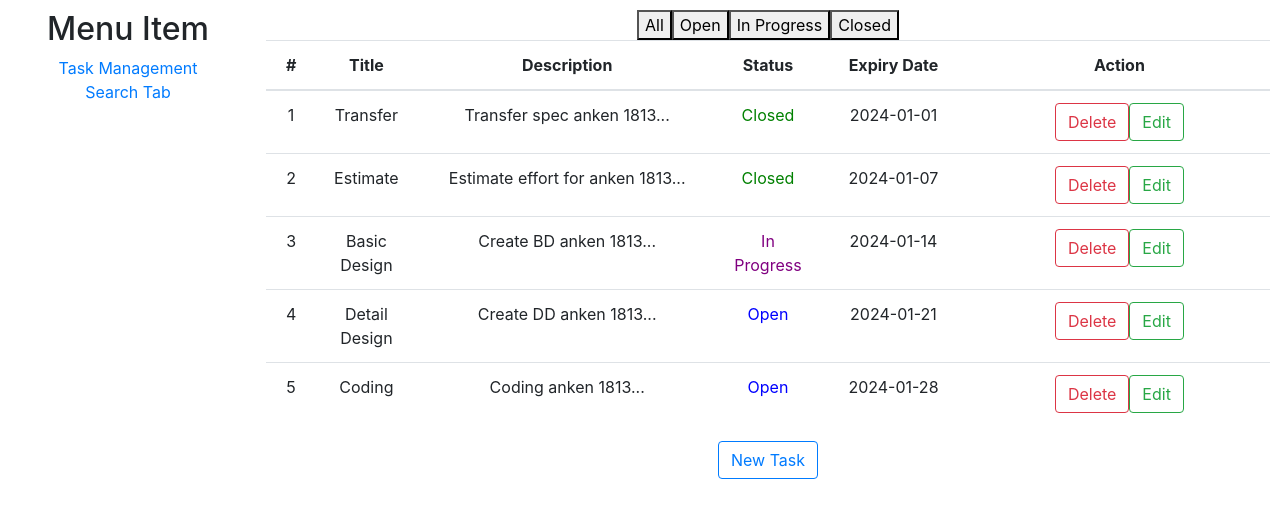
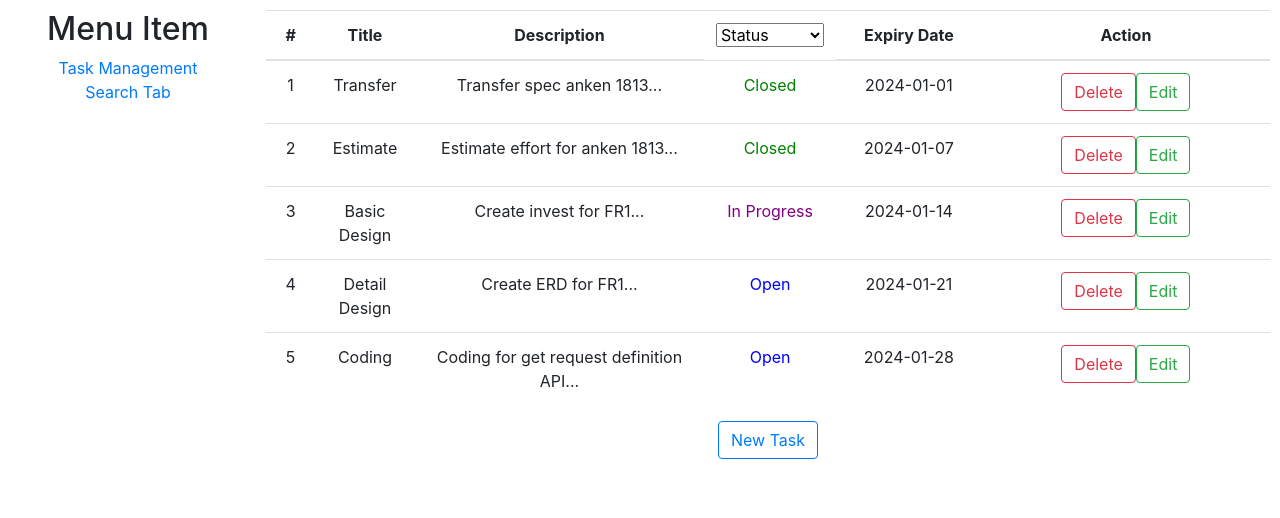
Before and after one commit to nhatyg/taskManagement, a React (Create React App) app: page / in a window 1280 px wide. Shown: the top 518 px of the page. Built offline with nearby package versions, Linux system fonts and the light colour scheme.

Commit message:
updtae layout filer status

```diff
--- a/src/components/Task.js
+++ b/src/components/Task.js
@@ -223,20 +223,20 @@ class TaskList extends React.Component {
           </form>
         )}
         <form onSubmit={this.handleFormSubmit}>
-          <div>
-            {/* ... code hiển thị các nút lọc */}
-            <button onClick={() => this.handleFilterChange('all')}>All</button>
-            <button onClick={() => this.handleFilterChange('1')}>Open</button>
-            <button onClick={() => this.handleFilterChange('2')}>In Progress</button>
-            <button onClick={() => this.handleFilterChange('3')}>Closed</button>
-          </div>
           <table className="table table-hover table-responsive-lg">
             <thead>
               <tr>
                 <th style={{ width: "5%" }} className="text-center">#</th>
                 <th style={{ width: "10%" }} className="text-center">Title</th>
                 <th style={{ width: "30%" }} className="text-center">Description</th>
-                <th style={{ width: "10%" }} className="text-center">Status</th>
+                <td style={{ width: "10%" }} className="text-center">
+                  <select className="form-select" value={this.state.filterStatus} onChange={(e) => this.handleFilterChange(e.target.value)}>
+                    <option value="all">Status</option>
+                    <option value="1">Open</option>
+                    <option value="2">In Progress</option>
+                    <option value="3">Closed</option>
+                  </select>
+                </td>
                 <th style={{ width: "15%" }} className="text-center">Expiry Date</th>
                 <th style={{ width: "30%" }} >Action</th>
               </tr>
--- a/src/mocks/task.js
+++ b/src/mocks/task.js
@@ -16,14 +16,14 @@ export const taskData = [
   {
     id: 3,
     title: "Basic Design",
-    description: "Create BD anken 1813...",
+    description: "Create invest for FR1...",
     status: 2,
     expiryDate: "2024-01-14"
   },
   {
     id: 4,
     title: "Detail Design",
-    description: "Create DD anken 1813...",
+    description: "Create ERD for FR1...",
     status: 1,
     expiryDate: "2024-01-21"
   },
@@ -31,7 +31,7 @@ export const taskData = [
 
     id: 5,
     title: "Coding",
-    description: "Coding anken 1813...",
+    description: "Coding for get request definition API...",
     status: 1,
     expiryDate: "2024-01-28"
   }
```
